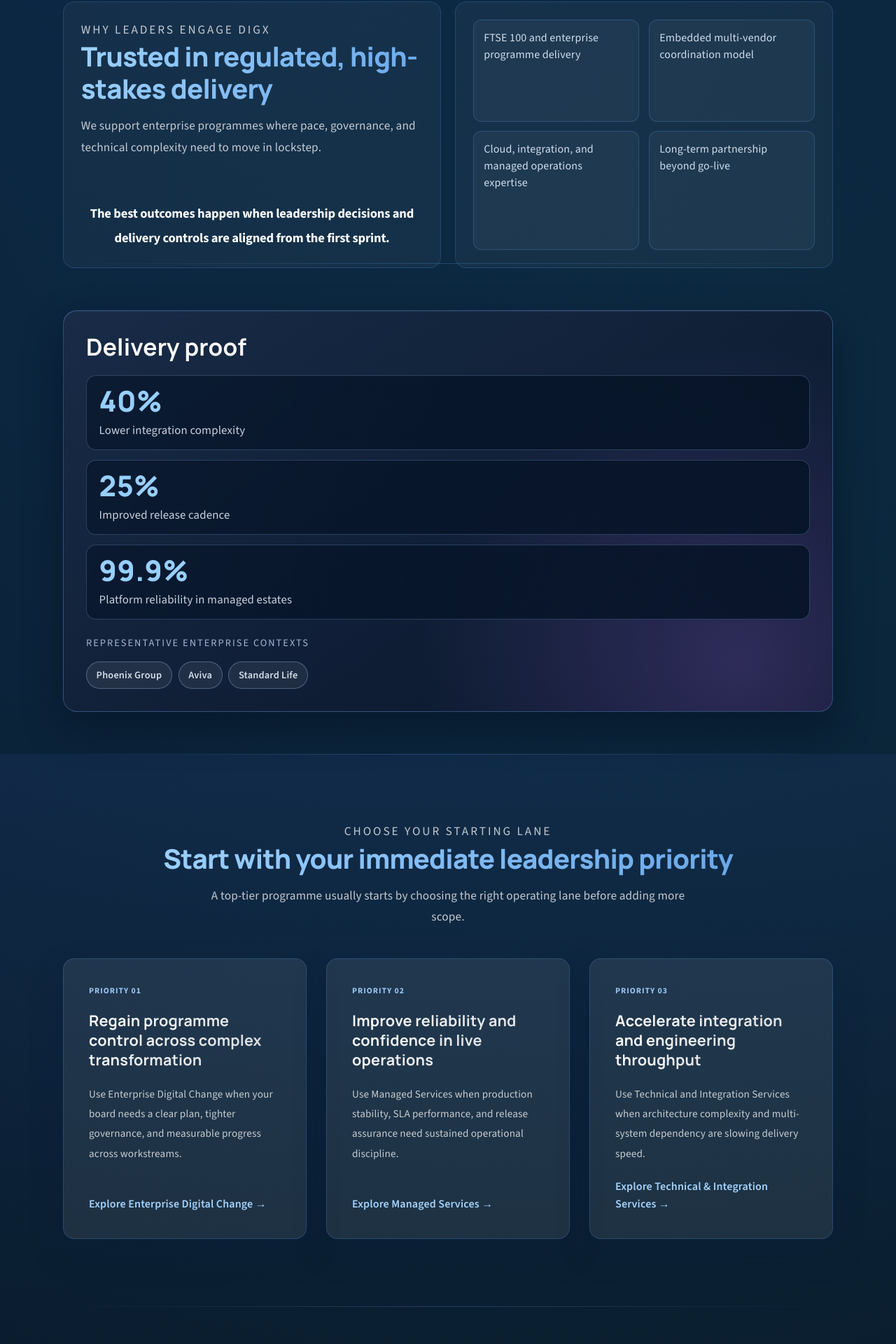
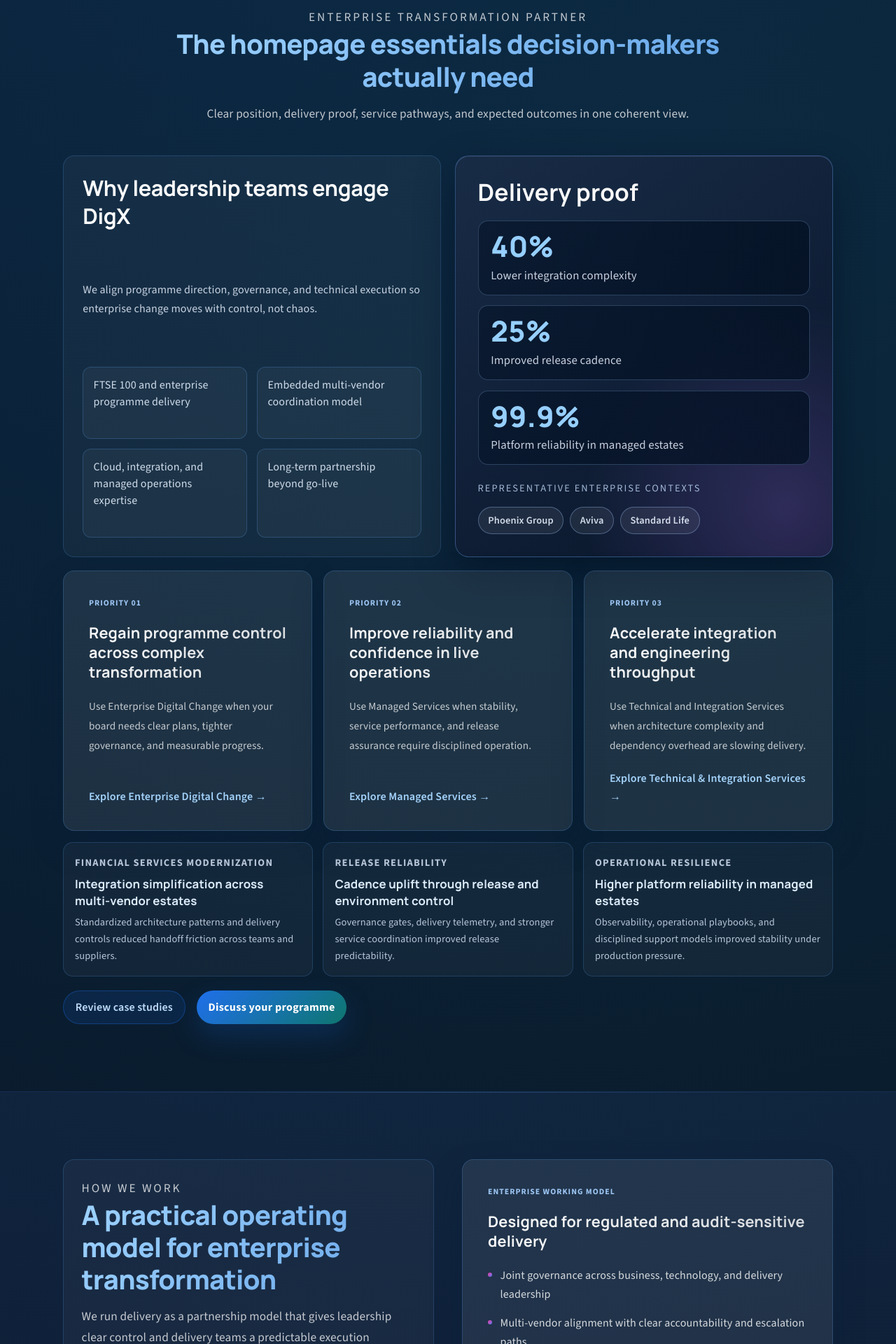
Before and after one commit to woza99/DigX-website, a Next.js app: page / in a window 1280 px wide. Shown: the part 1284-3204 px from the top of the page at 70% size. Built offline with nearby package versions, Linux system fonts and the light colour scheme.

Commit message:
Consolidate homepage into cohesive enterprise narrative

```diff
--- a/src/app/globals.css
+++ b/src/app/globals.css
@@ -638,6 +638,12 @@ ol li {
   .split-grid {
     grid-template-columns: 1fr;
   }
+
+  .home-overview__top,
+  .home-overview__services,
+  .home-overview__outcomes {
+    grid-template-columns: 1fr;
+  }
 }
 
 .media-card {
@@ -1101,6 +1107,101 @@ ol li {
 
 .section--band {
   background: linear-gradient(180deg, rgba(92, 124, 255, 0.07), rgba(92, 124, 255, 0));
+}
+
+.home-overview {
+  padding-top: 4.7rem;
+}
+
+.home-overview__top {
+  display: grid;
+  grid-template-columns: 1fr 1fr;
+  gap: 1.2rem;
+  align-items: stretch;
+}
+
+.home-overview__intro {
+  border: 1px solid rgba(91, 162, 244, 0.2);
+  border-radius: var(--radius);
+  background: rgba(255, 255, 255, 0.04);
+  padding: 1.7rem;
+  display: grid;
+  gap: 1.05rem;
+}
+
+.home-overview__title {
+  margin: 0;
+  font-size: clamp(1.55rem, 2.4vw, 2rem);
+  line-height: 1.3;
+  letter-spacing: -0.01em;
+}
+
+.home-overview__body {
+  margin: 0;
+  color: rgba(229, 238, 252, 0.86);
+  line-height: 1.7;
+}
+
+.home-overview__services {
+  margin-top: 1.2rem;
+  display: grid;
+  grid-template-columns: repeat(3, minmax(0, 1fr));
+  gap: 1rem;
+}
+
+.home-overview__services .card {
+  min-height: 100%;
+}
+
+.home-overview__outcomes {
+  margin-top: 1rem;
+  display: grid;
+  grid-template-columns: repeat(3, minmax(0, 1fr));
+  gap: 0.9rem;
+}
+
+.home-outcome {
+  margin: 0;
+  border: 1px solid rgba(91, 162, 244, 0.2);
+  border-radius: 14px;
+  background: rgba(255, 255, 255, 0.04);
+  padding: 1.05rem 1rem;
+  display: grid;
+  gap: 0.45rem;
+}
+
+.home-outcome h3 {
+  margin: 0;
+  font-size: 1.05rem;
+  line-height: 1.4;
+  color: rgba(225, 241, 255, 0.98);
+}
+
+.home-outcome p {
+  margin: 0;
+  font-size: 0.9rem;
+  line-height: 1.65;
+  color: rgba(214, 228, 247, 0.84);
+}
+
+.home-overview__actions {
+  margin-top: 1.2rem;
+}
+
+.home-work-grid {
+  align-items: stretch;
+}
+
+.home-work-main {
+  border: 1px solid rgba(91, 162, 244, 0.2);
+  border-radius: var(--radius);
+  background: rgba(255, 255, 255, 0.04);
+  padding: 1.6rem;
+}
+
+.home-work-aside {
+  display: grid;
+  gap: 1rem;
 }
 
 .bg-muted {
--- a/src/app/page.tsx
+++ b/src/app/page.tsx
@@ -29,9 +29,9 @@ export default function Home() {
                 <Link className="btn btn-secondary" href="/case-studies">See relevant case studies</Link>
               </div>
               <div className="hero-jumps" aria-label="Homepage quick navigation">
-                <Link href="#service-selector">Priority pathways</Link>
-                <Link href="#outcomes">Representative outcomes</Link>
-                <Link href="#approach">Delivery approach</Link>
+                <Link href="#overview">At-a-glance overview</Link>
+                <Link href="#how-we-work">How we work</Link>
+                <Link href="#contact">Talk to DigX</Link>
               </div>
               <ul className="hero-proof" aria-label="DigX credibility highlights">
                 <li>40% lower integration complexity</li>
@@ -42,33 +42,28 @@ export default function Home() {
           </div>
         </section>
 
-        <section className="section section--compact trusted-strip" id="trusted-by">
+        <section className="section home-overview" id="overview">
           <div className="container">
-            <div className="split-grid home-split home-split--trust">
-              <div className="home-split__intro">
-                <header className="section-header section-header--left">
-                  <p className="section-eyebrow">Why leaders engage DigX</p>
-                  <h2>Trusted in regulated, high-stakes delivery</h2>
-                  <p>We support enterprise programmes where pace, governance, and technical complexity need to move in lockstep.</p>
+            <header className="section-header">
+              <p className="section-eyebrow">Enterprise transformation partner</p>
+              <h2>The homepage essentials decision-makers actually need</h2>
+              <p>Clear position, delivery proof, service pathways, and expected outcomes in one coherent view.</p>
             </header>
-                <p className="section-callout home-split__callout">The best outcomes happen when leadership decisions and delivery controls are aligned from the first sprint.</p>
-              </div>
-              <div className="home-split__content">
+
+            <div className="home-overview__top">
+              <article className="home-overview__intro">
+                <h3 className="home-overview__title">Why leadership teams engage DigX</h3>
+                <p className="home-overview__body">We align programme direction, governance, and technical execution so enterprise change moves with control, not chaos.</p>
                 <ul className="trust-pillars trust-pillars--stack" aria-label="Core trust signals">
                   <li>FTSE 100 and enterprise programme delivery</li>
                   <li>Embedded multi-vendor coordination model</li>
                   <li>Cloud, integration, and managed operations expertise</li>
                   <li>Long-term partnership beyond go-live</li>
                 </ul>
-              </div>
-            </div>
-          </div>
-        </section>
+              </article>
 
-        <section className="section section--compact delivery-proof-section" aria-label="Delivery proof highlights">
-          <div className="container">
               <aside className="hero-proof-panel delivery-proof-panel" aria-label="Delivery proof">
-              <h2 className="hero-proof-panel__title">Delivery proof</h2>
+                <h3 className="hero-proof-panel__title">Delivery proof</h3>
                 <div className="hero-proof-metrics">
                   <article className="hero-proof-metric">
                     <p className="hero-proof-metric__value">40%</p>
@@ -91,124 +86,63 @@ export default function Home() {
                 </ul>
               </aside>
             </div>
-        </section>
 
-        <section className="section section--band" id="service-selector">
-          <div className="container">
-            <header className="section-header">
-              <p className="section-eyebrow">Choose your starting lane</p>
-              <h2>Start with your immediate leadership priority</h2>
-              <p>A top-tier programme usually starts by choosing the right operating lane before adding more scope.</p>
-            </header>
-
-            <div className="grid grid--3">
+            <div className="home-overview__services" id="service-selector">
               <article className="card">
                 <p className="card-kicker">Priority 01</p>
                 <h3 className="card-title">Regain programme control across complex transformation</h3>
-                <p className="card-body">Use Enterprise Digital Change when your board needs a clear plan, tighter governance, and measurable progress across workstreams.</p>
+                <p className="card-body">Use Enterprise Digital Change when your board needs clear plans, tighter governance, and measurable progress.</p>
                 <Link className="card-link" href="/enterprise-digital-change">Explore Enterprise Digital Change →</Link>
               </article>
 
               <article className="card">
                 <p className="card-kicker">Priority 02</p>
                 <h3 className="card-title">Improve reliability and confidence in live operations</h3>
-                <p className="card-body">Use Managed Services when production stability, SLA performance, and release assurance need sustained operational discipline.</p>
+                <p className="card-body">Use Managed Services when stability, service performance, and release assurance require disciplined operation.</p>
                 <Link className="card-link" href="/managed-services">Explore Managed Services →</Link>
               </article>
 
               <article className="card">
                 <p className="card-kicker">Priority 03</p>
                 <h3 className="card-title">Accelerate integration and engineering throughput</h3>
-                <p className="card-body">Use Technical and Integration Services when architecture complexity and multi-system dependency are slowing delivery speed.</p>
+                <p className="card-body">Use Technical and Integration Services when architecture complexity and dependency overhead are slowing delivery.</p>
                 <Link className="card-link" href="/technical-integration-services">Explore Technical &amp; Integration Services →</Link>
               </article>
+            </div>
+
+            <div className="home-overview__outcomes" id="outcomes" aria-label="Representative outcomes">
+              <article className="home-outcome">
+                <p className="card-kicker">Financial services modernization</p>
+                <h3>Integration simplification across multi-vendor estates</h3>
+                <p>Standardized architecture patterns and delivery controls reduced handoff friction across teams and suppliers.</p>
+              </article>
+              <article className="home-outcome">
+                <p className="card-kicker">Release reliability</p>
+                <h3>Cadence uplift through release and environment control</h3>
+                <p>Governance gates, delivery telemetry, and stronger service coordination improved release predictability.</p>
+              </article>
+              <article className="home-outcome">
+                <p className="card-kicker">Operational resilience</p>
+                <h3>Higher platform reliability in managed estates</h3>
+                <p>Observability, operational playbooks, and disciplined support models improved stability under production pressure.</p>
+              </article>
+            </div>
+
+            <div className="hero-actions home-overview__actions" aria-label="Overview actions">
+              <Link className="btn btn-secondary" href="/case-studies">Review case studies</Link>
+              <Link className="btn btn-primary" href="/contact">Discuss your programme</Link>
             </div>
           </div>
         </section>
 
-        <section className="section" id="engagement-model">
+        <section className="section bg-muted" id="how-we-work">
           <div className="container">
-            <div className="split-grid">
-              <div>
+            <div className="split-grid home-work-grid">
+              <div className="home-work-main">
                 <header className="section-header section-header--left">
-                  <p className="section-eyebrow">Operating model</p>
-                  <h2>How we engage with your teams</h2>
-                  <p>
-                    DigX works as an embedded partner model that aligns leadership direction, governance discipline,
-                    and delivery execution across internal teams and third-party suppliers.
-                  </p>
-                </header>
-                <div className="hero-actions" aria-label="Engagement links">
-                  <Link className="btn btn-secondary" href="/about">See our operating model</Link>
-                  <Link className="btn btn-primary" href="/collaborative-project-delivery">View collaboration services</Link>
-                </div>
-              </div>
-
-              <article className="card">
-                <p className="card-kicker">Enterprise working model</p>
-                <h3 className="card-title">Built for regulated and audit-sensitive delivery environments</h3>
-                <ul className="about-list-clean" aria-label="DigX engagement strengths">
-                  <li>Joint governance across business, technology, and delivery leadership</li>
-                  <li>Multi-vendor alignment with clear accountability and escalation paths</li>
-                  <li>Operational and release discipline integrated from the start</li>
-                  <li>Capability transfer that leaves your teams stronger over time</li>
-                </ul>
-              </article>
-            </div>
-          </div>
-        </section>
-
-        <section className="section section--band" id="outcomes">
-          <div className="container">
-            <div className="split-grid home-split home-split--outcomes">
-              <div className="home-split__intro">
-                <header className="section-header section-header--left">
-                  <p className="section-eyebrow">Proof of impact</p>
-                  <h2>Representative outcomes from enterprise programmes</h2>
-                  <p>Examples where delivery confidence, release rhythm, and platform stability improved together.</p>
-                </header>
-                <div className="hero-actions" aria-label="Outcomes links">
-                  <Link className="btn btn-secondary" href="/case-studies">Review case studies</Link>
-                  <Link className="btn btn-primary" href="/contact">Discuss your programme</Link>
-                </div>
-              </div>
-
-              <div className="home-split__content">
-                <div className="grid grid--2 outcomes-grid">
-                  <article className="card">
-                    <p className="card-kicker">Financial services modernization</p>
-                    <h3 className="card-title">Integration simplification across multi-vendor estates</h3>
-                    <p className="card-body">Standardized architecture patterns and delivery controls reduced handoff friction across teams and suppliers.</p>
-                    <Link className="card-link" href="/case-studies">View the case context →</Link>
-                  </article>
-
-                  <article className="card">
-                    <p className="card-kicker">Release reliability</p>
-                    <h3 className="card-title">Cadence uplift through release and environment control</h3>
-                    <p className="card-body">Introduced governance gates, delivery telemetry, and stronger service coordination to improve release predictability.</p>
-                    <Link className="card-link" href="/case-studies">See outcome metrics →</Link>
-                  </article>
-
-                  <article className="card outcomes-grid__feature">
-                    <p className="card-kicker">Operational resilience</p>
-                    <h3 className="card-title">Higher platform reliability in managed estates</h3>
-                    <p className="card-body">Embedded observability, operational playbooks, and disciplined support models improved stability under production pressure.</p>
-                    <Link className="card-link" href="/managed-services">Explore the managed model →</Link>
-                  </article>
-                </div>
-              </div>
-            </div>
-          </div>
-        </section>
-
-        <section className="section bg-muted" id="approach">
-          <div className="container">
-            <div className="split-grid home-split home-split--approach">
-              <div className="home-split__content">
-                <header className="section-header section-header--left">
-                  <p className="section-eyebrow">Delivery blueprint</p>
-                  <h2>A wireframe-grade delivery approach for enterprise change</h2>
-                  <p>We follow a simple, disciplined progression so executives have clarity and delivery teams have momentum.</p>
+                  <p className="section-eyebrow">How we work</p>
+                  <h2>A practical operating model for enterprise transformation</h2>
+                  <p>We run delivery as a partnership model that gives leadership clear control and delivery teams a predictable execution cadence.</p>
                 </header>
 
                 <div className="timeline">
@@ -238,9 +172,21 @@ export default function Home() {
                 </div>
               </div>
 
-              <article className="card home-split__aside">
+              <div className="home-work-aside">
+                <article className="card">
+                  <p className="card-kicker">Enterprise working model</p>
+                  <h3 className="card-title">Designed for regulated and audit-sensitive delivery</h3>
+                  <ul className="about-list-clean" aria-label="DigX engagement strengths">
+                    <li>Joint governance across business, technology, and delivery leadership</li>
+                    <li>Multi-vendor alignment with clear accountability and escalation paths</li>
+                    <li>Operational and release discipline integrated from day one</li>
+                    <li>Capability transfer that leaves internal teams stronger over time</li>
+                  </ul>
+                </article>
+
+                <article className="card">
                   <p className="card-kicker">First 30 days</p>
-                <h3 className="card-title">What structured early momentum looks like</h3>
+                  <h3 className="card-title">What structured momentum looks like</h3>
                   <ul className="about-list-clean" aria-label="First month outcomes">
                     <li>Shared delivery baseline and risk framing across teams</li>
                     <li>Clear ownership model with escalation paths that work</li>
@@ -248,6 +194,7 @@ export default function Home() {
                     <li>Visible progress cadence for programme leadership</li>
                   </ul>
                 </article>
+              </div>
             </div>
           </div>
         </section>
```
Lines whose indentation alone changed are shown as unchanged.
